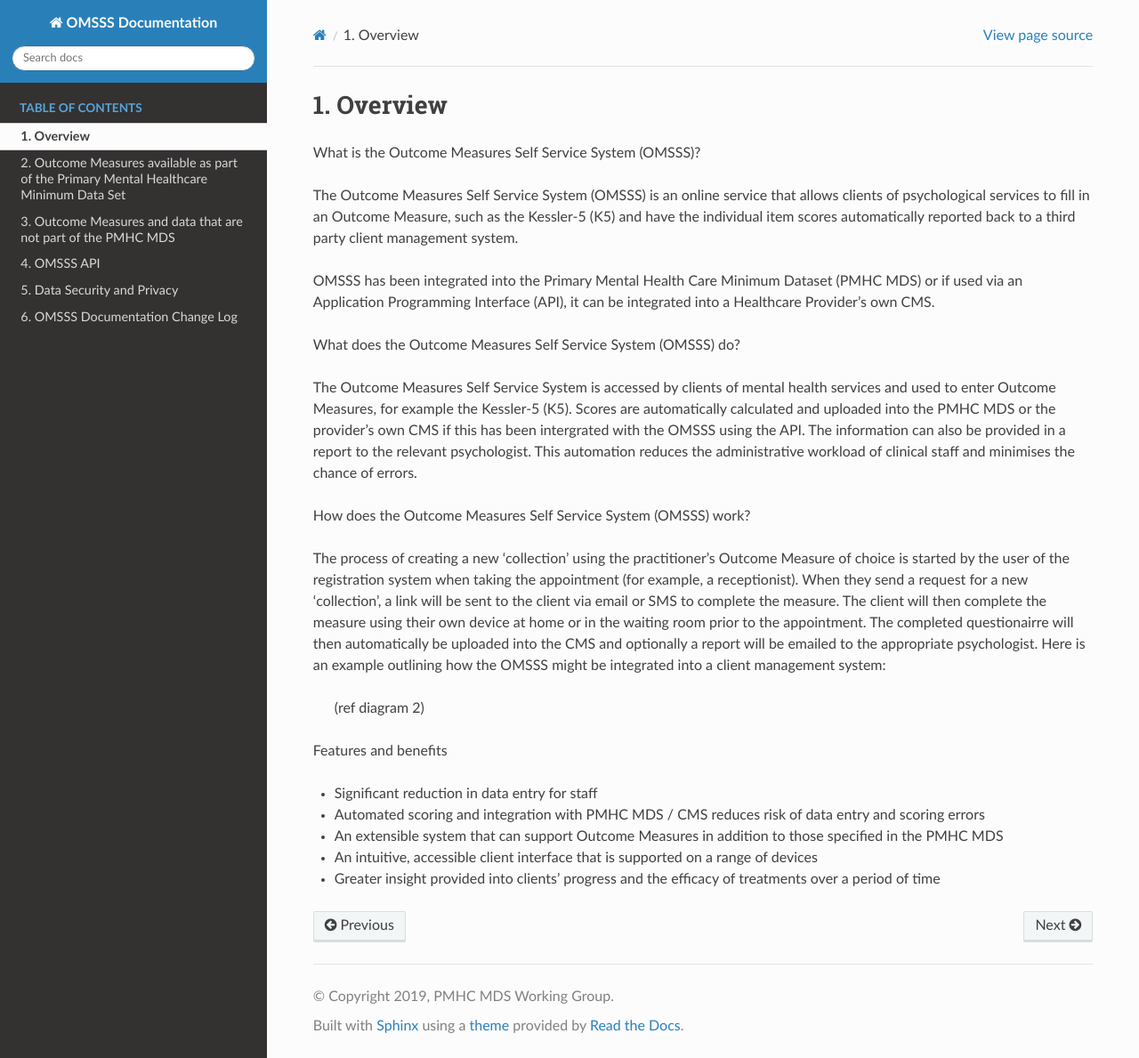
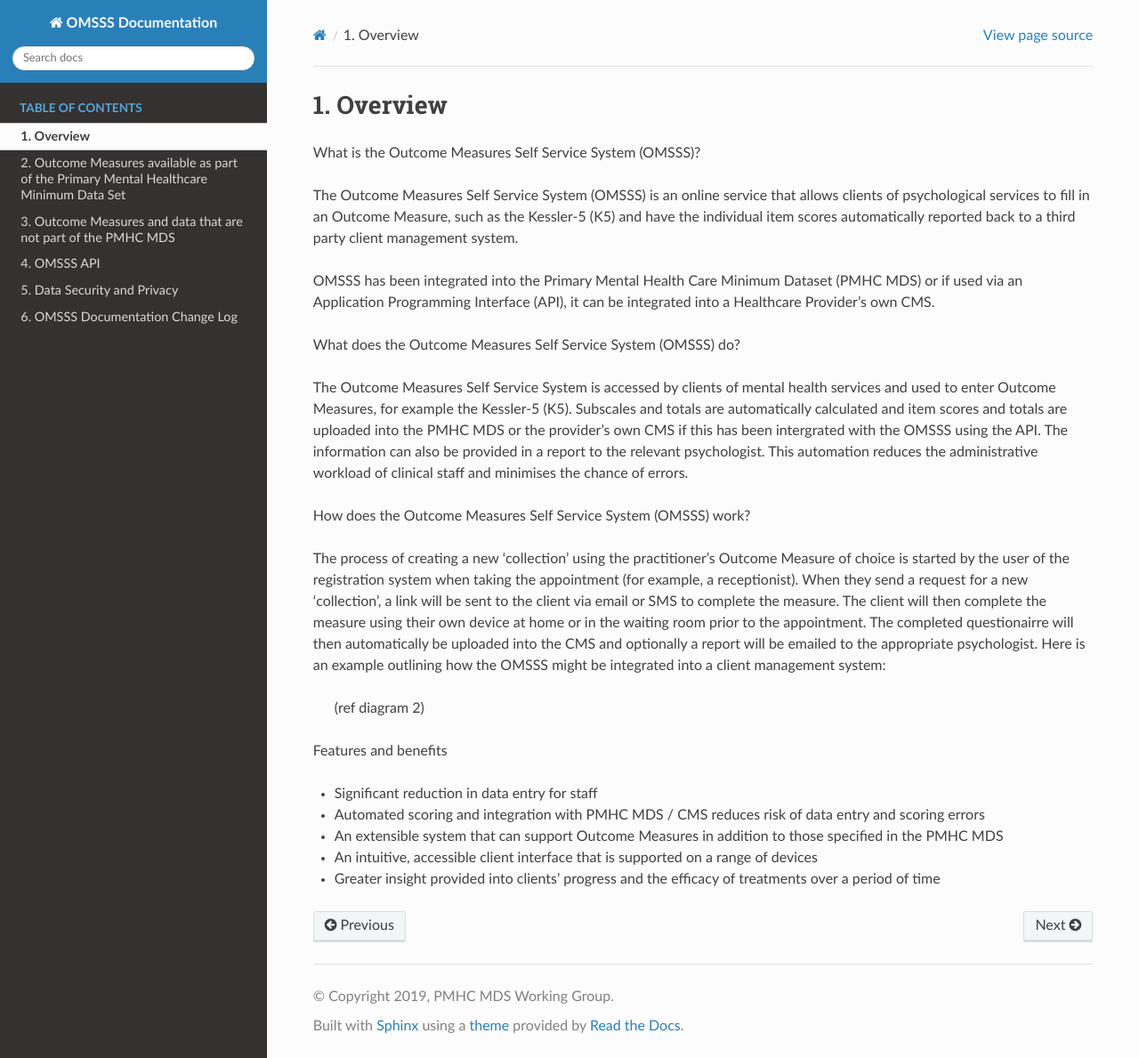
Before and after one commit to logicly-au/docs.omsss.online, a Sphinx documentation site: the page built from doc/overview.rst, in a window 1280 px wide and 1189 px high. Shown: the whole window at 89% size. Built offline with Sphinx 7.4.7 and the Read the Docs theme 2.0.0, drawn with Linux system fonts in a browser that asks for light colours; the version number could not be read and is left out.

Commit message:
Update overview.rst
Updated wording to reflect the following as per JB feedback
Subscales and totals are automatically calculated and item scores and totals are uploaded into the PMHC MDS or the provider's own CMS...

```diff
--- a/doc/overview.rst
+++ b/doc/overview.rst
@@ -18,10 +18,10 @@
 
 The Outcome Measures Self Service System is accessed by clients of mental health
 services and used to enter Outcome Measures, for example the Kessler-5 (K5).
-Scores are automatically calculated and uploaded into the PMHC MDS or the provider's
-own CMS if this has been intergrated with the OMSSS using the API.  The information can
-also be provided in a report to the relevant psychologist.  This automation reduces the
-administrative workload of clinical staff and minimises the chance of
+Subscales and totals are automatically calculated and item scores and totals are uploaded
+into the PMHC MDS or the provider's own CMS if this has been intergrated with the OMSSS
+using the API.  The information can also be provided in a report to the relevant psychologist.
+This automation reduces the administrative workload of clinical staff and minimises the chance of
 errors.
 
 How does the Outcome Measures Self Service System (OMSSS) work?
```
